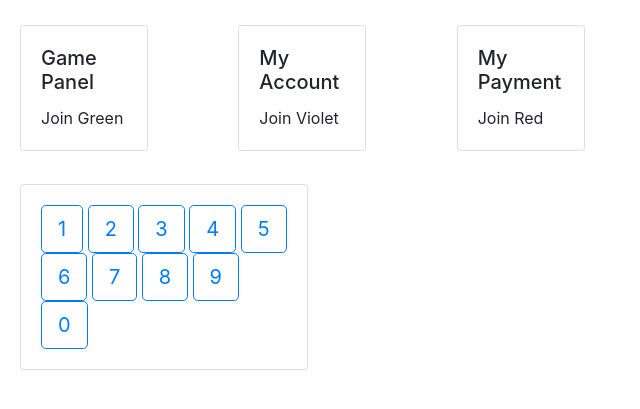
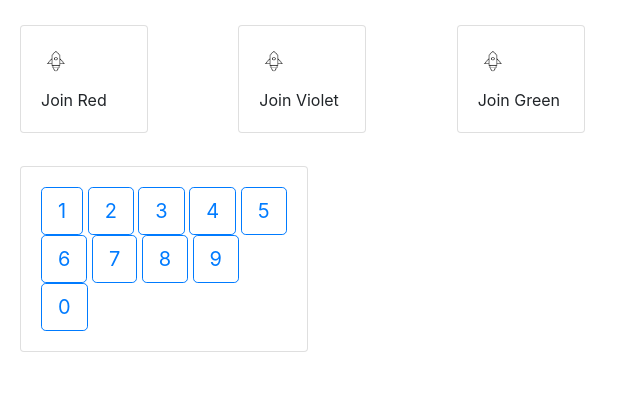
Before and after one commit to moumitacloud08/CPGameSite, a Django app: page /game/ in a window 1280 px wide. Shown: the top 409 px of the page, without its empty margins (0-640 px from the left). Run offline with Django 4.2, Linux system fonts and the light colour scheme; data comes from the database, SQL or seed files in the repository; some libraries are stand-ins or nearby versions.

Commit message:
image added

```diff
--- a/gamepanel/templates/gpanel/panel.html
+++ b/gamepanel/templates/gpanel/panel.html
@@ -11,6 +11,7 @@
     <link rel="stylesheet" href="https://cdnjs.cloudflare.com/ajax/libs/ionicons/2.0.1/css/ionicons.min.css">
     <!-- <link rel="stylesheet" href="assets/css/style.css"> -->
     <link rel="stylesheet" href="{%  static  'css/style.css'  %}">
+    <link rel="icon" type="image/png" href="{% static 'gpanel/rocketlogo.png' %}">
     <style>
         .box {
             position: relative;
@@ -28,11 +29,6 @@
 
 <body>
     {% if user.is_authenticated %}
-
-
-
-
-
     <nav class="navbar navbar-expand-lg navbar-light bg-light">
         <a class="navbar-brand" href="#">Home</a>
         <button class="navbar-toggler" type="button" data-toggle="collapse" data-target="#navbarSupportedContent" aria-controls="navbarSupportedContent" aria-expanded="false" aria-label="Toggle navigation">
@@ -56,30 +52,18 @@
     </nav>
     {% endif %}
     <div class="row box">
+        {% for color in colorList %}
         <div class="col-md-2">
             <div class="card" style="width: 8rem;">
                 <div class="card-body">
-                    <h5 class="card-title">Game Panel</h5>
-                    <p class="card-text">Join Green</p>
+                    <h5 class="card-title">
+                        <img src="{% static 'gpanel/rocketlogo.png' %}" alt="My image" width="30" height="30">
+                    </h5>
+                    <p class="card-text">Join {{color.colorDesc}}</p>
                 </div>
             </div>
         </div>
-        <div class="col-md-2">
-            <div class="card" style="width: 8rem;">
-                <div class="card-body">
-                    <h5 class="card-title">My Account</h5>
-                    <p class="card-text">Join Violet</p>
-                </div>
-            </div>
-        </div>
-        <div class="col-md-2">
-            <div class="card" style="width: 8rem;">
-                <div class="card-body">
-                    <h5 class="card-title">My Payment</h5>
-                    <p class="card-text">Join Red</p>
-                </div>
-            </div>
-        </div>
+        {% endfor %}
     </div>
     <div class="card num-box" style="width: 18rem;">
         <div class="card-body">
--- a/gamepanel/views.py
+++ b/gamepanel/views.py
@@ -1,6 +1,6 @@
 from django.shortcuts import render,redirect
 from django.http import HttpResponse
-from .models import NumberMaster
+from .models import NumberMaster,ColorMaster
 from django.contrib.auth import  logout
 from django.contrib.auth.decorators import login_required
 from django.http import HttpResponseRedirect
@@ -15,7 +15,8 @@ def loginpage(request):
 
 def game(request):
     numberList= NumberMaster.objects.all()
-    return render(request, 'gpanel/panel.html' ,{'numberList':numberList})
+    colorList= ColorMaster.objects.all()
+    return render(request, 'gpanel/panel.html' ,{'numberList':numberList,'colorList':colorList})
 
 @login_required
 def logoutuser(request):
```
Also changed, not shown: gamepanel/static/gpanel/rocketlogo.png (added).
